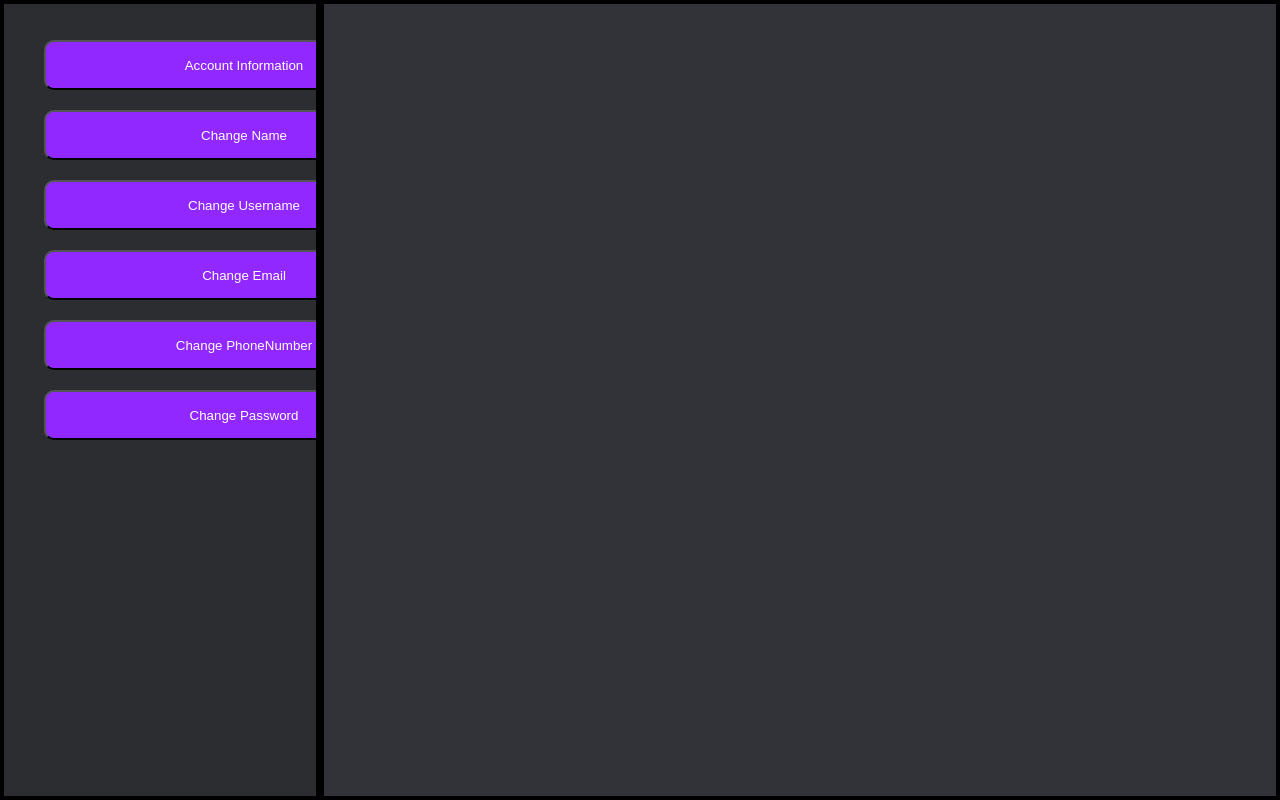
After one commit to UBCO-COSC-310-Winter-2022-T2/the-project-project_scrummasters, a PHP site: template src/php/views/account/account.php in a window 1280 px wide. The commit adds this page. Run offline with PHP 8.4, Linux system fonts and the light colour scheme; the template is opened without the code that fills it, so the values that code supplies are empty.

Commit message:
General layout for editing account info

```diff
--- /dev/null
+++ b/src/css/account.css
@@ -0,0 +1,50 @@
+*{
+    box-sizing: border-box;
+}
+
+html, body{
+    width: 100%;
+    height: 100%;
+    padding: 0;
+    margin: 0;
+}
+
+#options{
+    background-color: #2b2d31;
+    overflow-y: scroll;
+    border: 4px solid black;
+    height: 100%;
+    width: 25%;
+    float: left;
+}
+
+
+#content{
+    padding: 50px;
+    background-color: #313338;
+    overflow-y: scroll;
+    border: 4px solid black;
+    height: 100%;
+    width: 75%;
+    float: right;
+
+}
+
+
+
+
+#content *{
+color: white;
+}
+
+button{
+    width: 400px;
+    height: 50px;
+    margin-top: 20px;
+}
+
+ul{
+    list-style: none;
+}
+
+/* Hide the scroll bar at the bottom of the container */
--- a/src/css/buttons.css
+++ b/src/css/buttons.css
@@ -12,3 +12,16 @@ button:hover{
     background-color: #2e0753;
 
 }
+
+button:active{
+    background-color: #04AA6D;
+    transition: none;
+}
+
+.active{
+    background-color: #04AA6D !important;
+}
+
+.active:hover{
+    cursor: default !important;
+}
--- a/src/php/auth/login/login.php
+++ b/src/php/auth/login/login.php
@@ -1,11 +1,12 @@
 <?php
-
 
 
 if($_SERVER["REQUEST_METHOD"] == "POST") {
 
     require_once 'LoginFormGetter.php';
     require_once 'LoginFormValidator.php';
+
+
 
     $loginFormGetter = new LoginFormGetter();
     $loginFormValidator = new LoginFormValidator($loginFormGetter);
@@ -27,5 +28,7 @@ else {
 
     header("Location: ../../../html/badrequest.html");
     exit();
+
 }
+
 ?>
--- /dev/null
+++ b/src/php/views/account/account.php
@@ -0,0 +1,67 @@
+
+<!DOCTYPE html>
+
+
+<script src="https://code.jquery.com/jquery-3.6.0.min.js"></script>
+<html lang="en">
+<head>
+    <meta charset="UTF-8">
+    <title>Account</title>
+    <link rel = "stylesheet" href = "../../../css/buttons.css">
+    <link rel = "stylesheet" href = "../../../css/account.css">
+</head>
+<body>
+
+
+<div id = "options">
+<ul>
+    <li>
+    <button link = "account_info.php">Account Information</button>
+    </li>
+
+    <li>
+        <button link = "change_name.php">Change Name</button>
+    </li>
+
+    <li>
+        <button link = "change_username.php">Change Username</button>
+    </li>
+
+    <li>
+        <button link = "change_email.php">Change Email</button>
+    </li>
+
+    <li>
+        <button link = "change_phoneNumber.php">Change PhoneNumber</button>
+    </li>
+
+    <li>
+        <button link = "change_password.php">Change Password</button>
+    </li>
+</ul>
+
+</div>
+
+
+<div id = "content">
+
+</div>
+
+</body>
+</html>
+
+<script>
+
+    $("button").on("click", function(){
+        const link = $(this).attr("link");
+        $.get(link, function(data){
+            $("#content").html(data);
+        });
+
+        $(this).addClass("active");
+        $(this).prop("disabled", true);
+        $(this).parent().siblings().children().removeClass("active");
+        $(this).parent().siblings().children().prop("disabled", false);
+    });
+
+</script>
```
Also changed, not shown: discord.sql (+32 -22 lines), src/html/badrequest.html (+1 -7 lines), src/php/views/account/AccountInfoGetter.php (added, +79 -0 lines), src/php/views/account/account_info.php (added, +30 -0 lines), src/php/views/account/change_name.php (added, +11 -0 lines), src/scripts/account.js (added).
